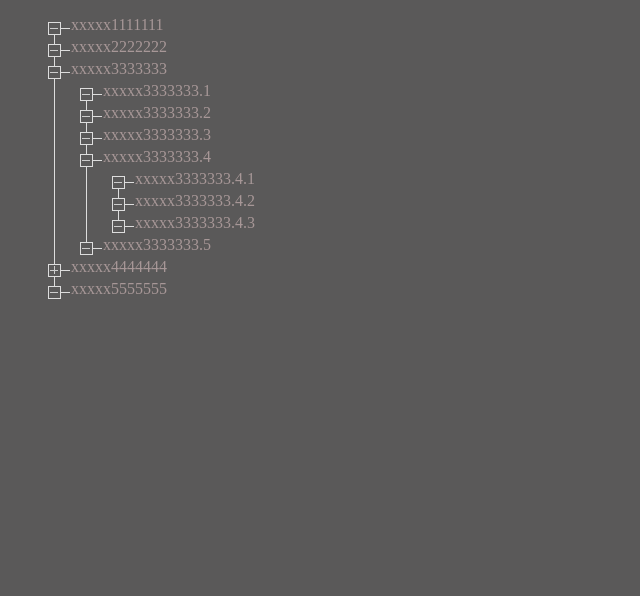
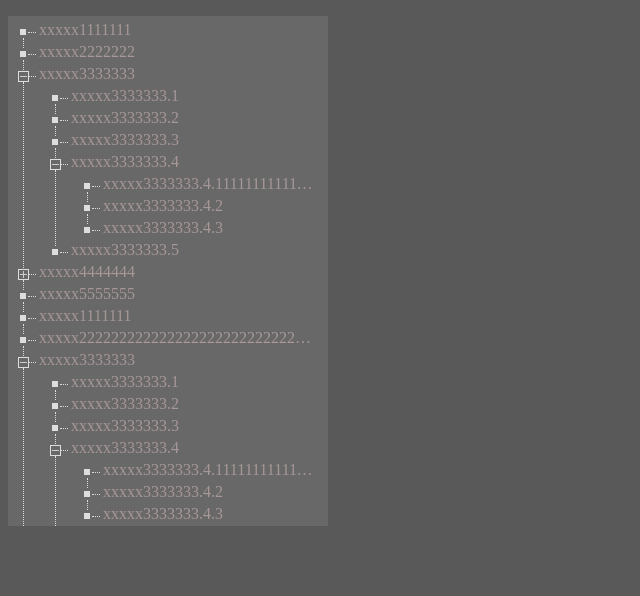
Before and after one commit to mizuiren/beauty-tree, a plain HTML site: page index.html in a window 1280 px wide. Shown: the whole page, without its empty margins (0-640 px from the left). Drawn offline with Linux system fonts and the light colour scheme.

Commit message:
修复折叠展开竖线为更新高度的问题；dom结构+样式优化

```diff
--- a/css/qtree.css
+++ b/css/qtree.css
@@ -4,64 +4,90 @@
 /**列表li样式**/
 .qtree li {
 	height: 22px;
-	/*overflow:hidden;*/
-	text-overflow: ellipsis;
-	word-break: keep-all;
 	list-style: none;
 	position: relative;
 	color: #a79797;
 }
-
+.qtree li .con {
+	display: flex;
+	width: 100%;
+}
+.qtree li .title {
+	overflow:hidden;
+	text-overflow: ellipsis;
+	word-break: keep-all;
+	white-space: nowrap;
+}
 /**+-折叠按钮矩形容器**/
 .qtree li .bg-icon {
+	flex-shrink:0;
 	width: 11px;
 	height: 11px;
 	display:inline-block;
-	border: 1px solid #ddd;
 	float: left;
 	margin-top: 6px;
 	margin-right: 10px;
 	position: relative;
-	cursor: pointer;
+	box-sizing: border-box;
+}
+/**无子节点的样式**/
+.qtree li[has_child="0"] .bg-icon i {
+	/*border-radius: 50%;*/
+	background: #ddd;
+	width: 6px;
+	height: 6px;
+	top: 2px;
+	left: 2px;
+	cursor: default;
+}
+.qtree li[has_child="0"] .bg-icon > i:before, .qtree li[has_child="0"] .bg-icon > i:after {
+	display: none;
 }
 /**+-折叠按钮右侧连接线**/
 .qtree li .bg-icon:before {
 	position: absolute;
-	left: 11px;
+	left: 10px;
 	top: 5px;
 	content: '';
-	border-top: 1px solid #ddd;
-	height:1px;
-	width:10px;
+	border-top: 1px dotted #ddd;
+	height: 1px;
+	width: 8px;
 }
 /**+-折叠按钮**/
 .qtree li .bg-icon i {
-	position:relative;
+	width: 100%;
+	height: 100%;
+	display: inline-block;
+	position: absolute;
+	border: 1px solid #ddd;
+	box-sizing: border-box;
+	cursor: pointer;
 }
 .qtree li .bg-icon > i:before, .qtree li .bg-icon > i:after {
 	position: absolute;
 	left: 1px;
-	top: 5px;
+	top: 4px;
 	content: '';
 	border-top: 1px solid #ccc;
 	height: 1px;
-	width: 8px;
+	width: 7px;
 }
 /**-收起按钮**/
 .qtree li .bg-icon.close > i:after {
 	border-left: 1px solid #ccc;
 	border-top: none;
-	height: 8px;
+	height: 7px;
 	width: 1px;
-	left: 5px;
+	left: 4px;
 	top: 1px;
 }
 /**竖线**/
 .qtree li .bg-icon > .guildline {
 	width: 1px;
-    border-left: 1px solid #ddd;
+    border-left: 1px dotted #ddd;
     left: 5px;
     top: 11px;
     height: 10px;
     position: absolute;
+	z-index: 1;/**需设置index否则li如果设置了背景色则会缩进的地方会被盖住看不见**/
 }
--- a/index.html
+++ b/index.html
@@ -4,6 +4,15 @@
 <title>文档树、目录树、折叠树、一维树实现方案及父子节点样式</title>
 <meta http-equiv="Content-Type" content="text/html; charset=utf-8" />
 <link href="css/qtree.css" rel="stylesheet">
+    <style>
+        #tree-ul {
+            padding: 5px 10px;
+            background: #686868;
+            width: 300px;
+            max-height: 500px;
+            overflow: auto;
+        }
+    </style>
 </head>
 <body style="background: #5a5959;">
 <ul id="tree-ul" class="qtree"></ul>
@@ -40,7 +49,7 @@ const data = [
 				id: 7,
 				children: [
 					{
-						title: 'xxxxx3333333.4.1',
+						title: 'xxxxx3333333.4.11111111111111111111111111111111111111111111111111111111111111111111111111111111111111111111111111111111111111111111111111111111111111111111111111111111111111111111111111111111111111',
 						id: 8
 					},
 					{
@@ -81,7 +90,78 @@ const data = [
 	{
 		title: 'xxxxx5555555',
 		id: 16
-	}
+	},
+    {
+        title: 'xxxxx1111111',
+        id: 17
+    },
+    {
+        title: 'xxxxx2222222222222222222222222222222222222222222222222222222222222222222222222222222222222222222',
+        id: 18
+    },
+    {
+        title: 'xxxxx3333333',
+        id: 19,
+        children: [
+            {
+                title: 'xxxxx3333333.1',
+                id: 20
+            },
+            {
+                title: 'xxxxx3333333.2',
+                id: 21
+            },
+            {
+                title: 'xxxxx3333333.3',
+                id: 22
+            },
+            {
+                title: 'xxxxx3333333.4',
+                id: 23,
+                children: [
+                    {
+                        title: 'xxxxx3333333.4.11111111111111111111111111111111111111111111111111111111111111111111111111111111111111111111111111111111111111111111111111111111111111111111111111111111111111111111111111111111111111',
+                        id: 24
+                    },
+                    {
+                        title: 'xxxxx3333333.4.2',
+                        id: 25
+                    },
+                    {
+                        title: 'xxxxx3333333.4.3',
+                        id: 26
+                    },
+                ]
+            },
+            {
+                title: 'xxxxx3333333.5',
+                id: 27,
+            },
+        ]
+    },
+    {
+        title: 'xxxxx4444444',
+        id: 28,
+        childrenStatu: 'close',
+        children: [
+            {
+                title: 'xxxxx4444444.1',
+                id: 29
+            },
+            {
+                title: 'xxxxx4444444.2',
+                id: 30
+            },
+            {
+                title: 'xxxxx4444444.3',
+                id: 31
+            },
+        ]
+    },
+    {
+        title: 'xxxxx5555555',
+        id: 32
+    }
 ];
 renderQtreeData(data, document.getElementById('tree-ul'));
 </script>
--- a/js/qtree.js
+++ b/js/qtree.js
@@ -1,5 +1,6 @@
-const liHeight = 22,
-	gap = 10;
+//配置
+const liHeight = 22, //行高
+	gap = 10;//折叠或展开按钮之间的距离
 /**
  * [主函数，递归渲染数组成有层次结构的dom树]
  * @param  {[Array]} _data                [需要渲染的数据]
@@ -67,9 +68,11 @@ function renderQtreeData(_data, container) {
 			if(i === _data.length - 1) {
 				guildlineHeight = 0;
 			}
-			html += `<li id="${obj.id}" parent="${_parent}" has_child="${!!obj.children}" class="space${space}" style="padding-left:${space * 2}em;display:${display};">
-			<i class="bg-icon ${status}" onclick="toggleChildren(this);"><i></i><span class="guildline" style="height:${guildlineHeight}px;"></span></i>
-			${obj.title}
+			html += `<li data-id="${obj.id}" parent="${_parent}" has_child="${obj.children && obj.children.length ? 1 : 0}" class="space${space}" style="padding-left:${space * 2}em;display:${display};">
+			<div class="con">
+				<i class="bg-icon ${status}" onclick="toggleChildren(this);"><i></i><span class="guildline" style="height:${guildlineHeight}px;"></span></i>
+				<span class="title">${obj.title}</span>
+			</div>
 		</li>`;
 			if(obj.children) {
 				html += render(obj.children, space + 1, obj.id, obj.childrenStatu);
@@ -80,6 +83,7 @@ function renderQtreeData(_data, container) {
 	container.innerHTML = html;
 	return html;
 }
+
 //从数据层面递归计算显示子节点个数
 function countShowChildLi(arr) {
 	let count = 0;
@@ -91,31 +95,63 @@ function countShowChildLi(arr) {
 	}
 	return count;
 }
+
 //点击展开折叠按钮事件动作，寻找子节点，把子节点隐藏或显示
 function toggleChildren(ele) {
-	const $li = ele.parentNode;
-	const liId = $li.id;
+	const $li = ele.parentNode.parentNode;
+	const liId = $li.getAttribute('data-id');
 	const type = ele.className.match(/\bopen\b/) ? 'open' : 'close';
-	const guildLine = ele.querySelector('.guildline')
 	_toggle(liId);
 	//按钮和竖线样式更换
 	if(type === 'open') {
-		guildLine.style.height = '10px';
 		ele.className = ele.className.replace(/\bopen\b/, 'close');
 	} else {
-		guildLine.style.height = (countShowLi(liId) * liHeight + gap) + 'px';
 		ele.className = ele.className.replace(/\bclose\b/, 'open');
 	}
-	function _toggle(id) {
-		for(let child of document.querySelectorAll('[parent="'+id+'"]')) {
-			child.style.display = type === 'open' ? 'none' : 'block';
-			if(child.getAttribute('has_child') === 'true') {
-				const childId = child.id;
-				_toggle(childId);
+	resetGuidline($li);
+	//调节竖线的高度
+	function resetGuidline(li) {
+		const _parent = li.getAttribute('parent');
+		resetChid(li);
+		if(_parent) {
+			resetGuidline(document.querySelector('[data-id="'+_parent+'"]'));
+		}
+		function resetChid(li) {
+			const hasChild = li.getAttribute('has_child');
+			const guildLine = li.querySelector('.guildline');
+			if(hasChild === '1') {
+				const childLength = countShowLi(li.getAttribute('data-id'));
+				guildLine.style.height = childLength ? (childLength * liHeight + gap) + 'px' : '10px';
+			} else {
+				guildLine.style.height = '10px';
 			}
 		}
 	}
-	//从dom上递归计算显示子节点个数
+	function _toggle(id, recursive) {
+		for(let child of document.querySelectorAll('[parent="'+id+'"]')) {
+			if(recursive) {
+				//下下级..
+				const hideByCodeClass = 'hide-by-code';
+				const oldDisplay = child.style.display;
+				if(type === 'open' && oldDisplay !== 'none') {
+					child.style.display = 'none';
+					child.setAttribute(hideByCodeClass, 1);//也要隐藏，并打上标记：程序隐藏而非用户隐藏
+				} else if(type === 'close' && oldDisplay === 'none') {
+					const isHideByCode = child.getAttribute(hideByCodeClass);
+					if(isHideByCode) {
+						child.style.display = 'block';//如果是程序隐藏的此时要显示，如果是用户隐藏的不要显示
+						child.removeAttribute(hideByCodeClass);
+					}
+				}
+			} else {
+				child.style.display = type === 'open' ? 'none' : 'block';
+			}
+			if(child.getAttribute('has_child') === '1') {
+				_toggle(child.getAttribute('data-id'), true);
+			}
+		}
+	}
+	//从dom层面递归计算显示子节点个数
 	function countShowLi(id) {
 		const lis = document.querySelectorAll('[parent="'+id+'"]');
 		let count = 0;
@@ -123,9 +159,8 @@ function toggleChildren(ele) {
 			if(child.style.display === 'block') {
 				count++;
 			}
-			if(child.getAttribute('has_child') === 'true') {
-				const childId = child.id;
-				count += countShowLi(childId);
+			if(child.getAttribute('has_child') === '1') {
+				count += countShowLi(child.getAttribute('data-id'));
 			}
 		}
 		return count;
```
Also changed, not shown: 2 other files.
